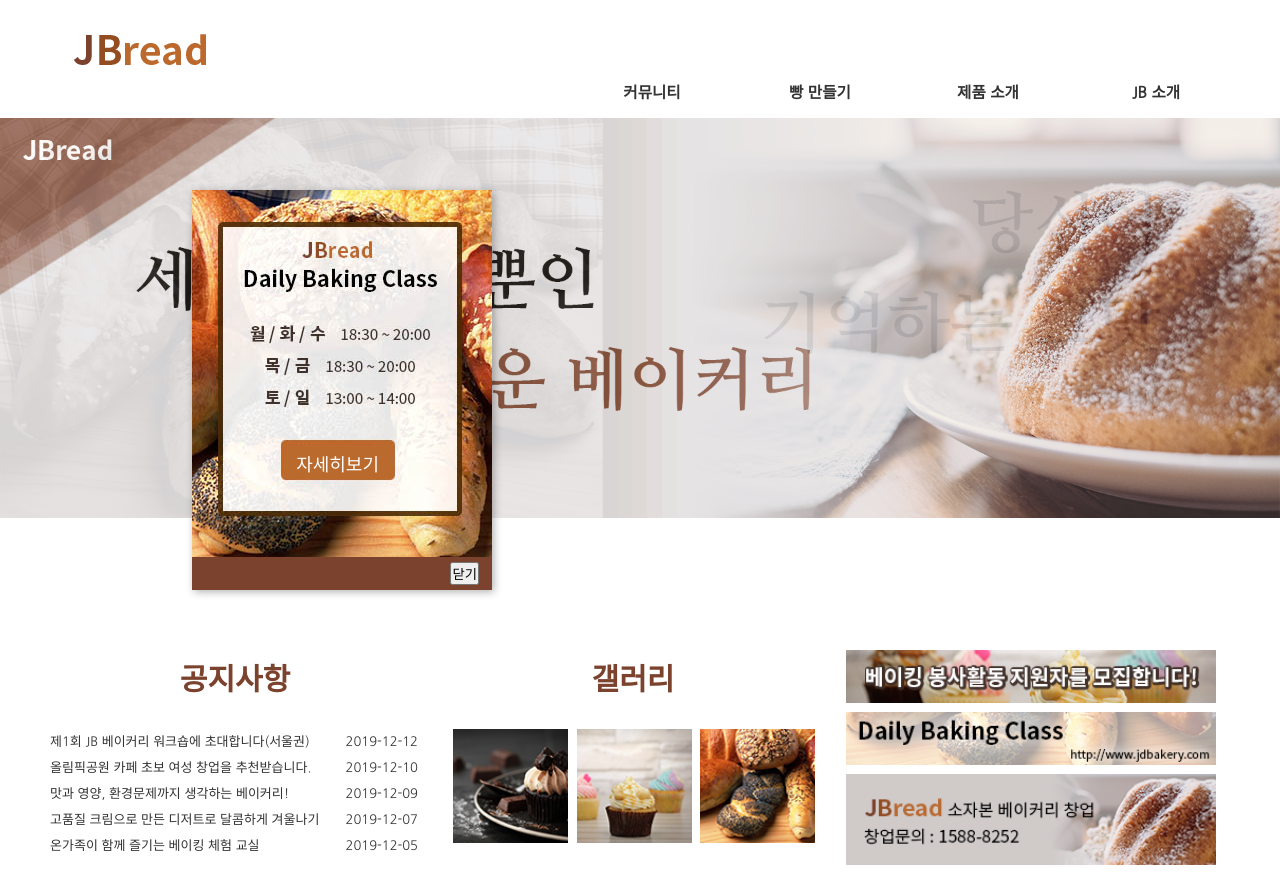
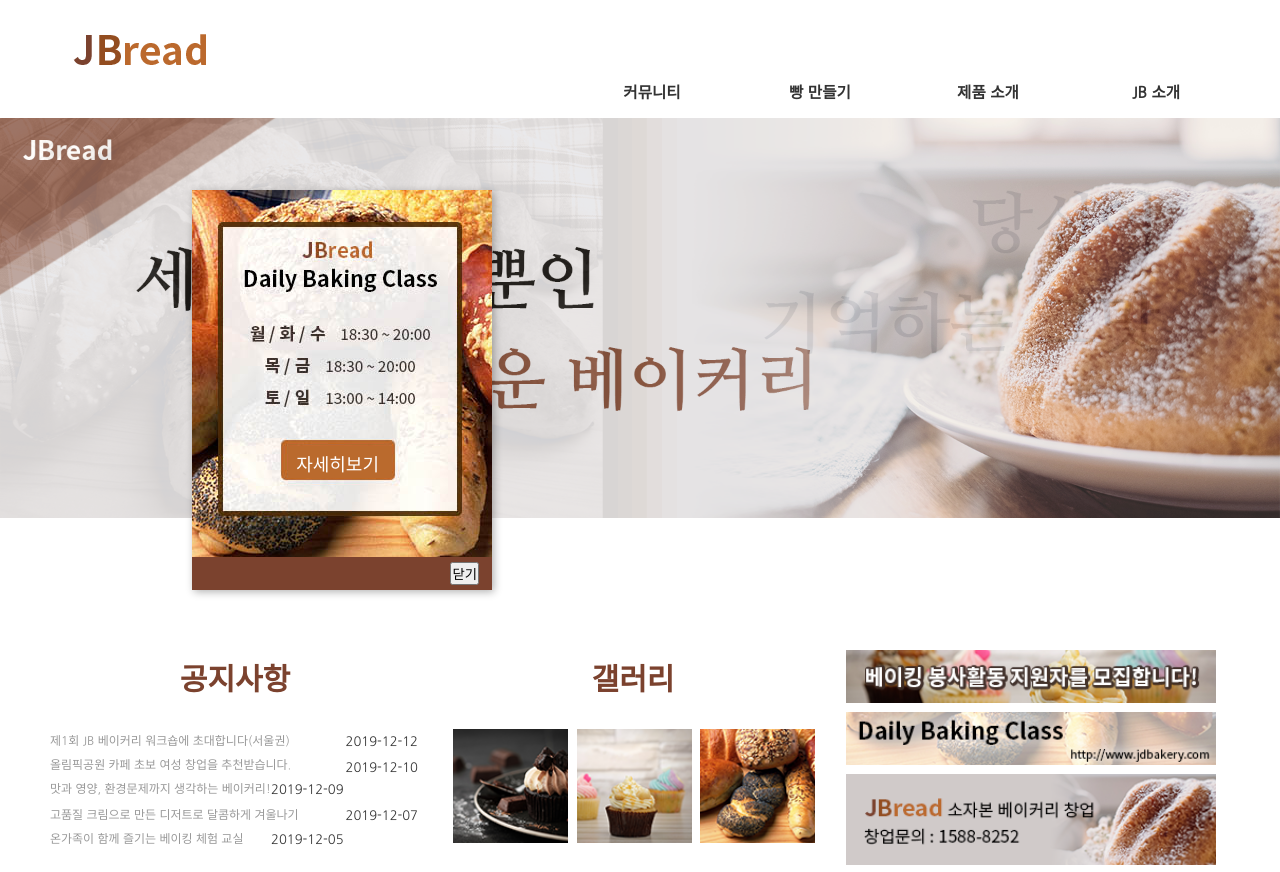
Before and after one commit to eeehye/JBread, a plain HTML site: page index.html in a window 1280 px wide. Shown: the top 872 px of the page. Drawn offline with Linux system fonts and the light colour scheme.

Commit message:
Update style.css

```diff
--- a/css/style.css
+++ b/css/style.css
@@ -89,6 +89,7 @@ body {
     color: #83d154;
 }
 
+/* 메인메뉴 */
 #main_banner {
     padding-top: 10px;
     position: relative;
@@ -102,6 +103,8 @@ body {
   }
   #main_banner .slider img { width: 100%;}
 
+
+/* 서브메뉴 */
   #sub_menu {
     width: 1200px;
     margin: 0 auto;
@@ -125,6 +128,8 @@ body {
       /* background: #ccc; */
   }
   #sub_menu .sub_1 .line ul li a{
+      color: #999;
+      font-size: 12px;
       float: left;
       line-height: 2em;
   }
@@ -155,6 +160,8 @@ body {
     width: 370px;
     padding-top: 5px;
 }
+
+/*  */
 #main_footer {
     clear: both;
     text-align: center;
```
